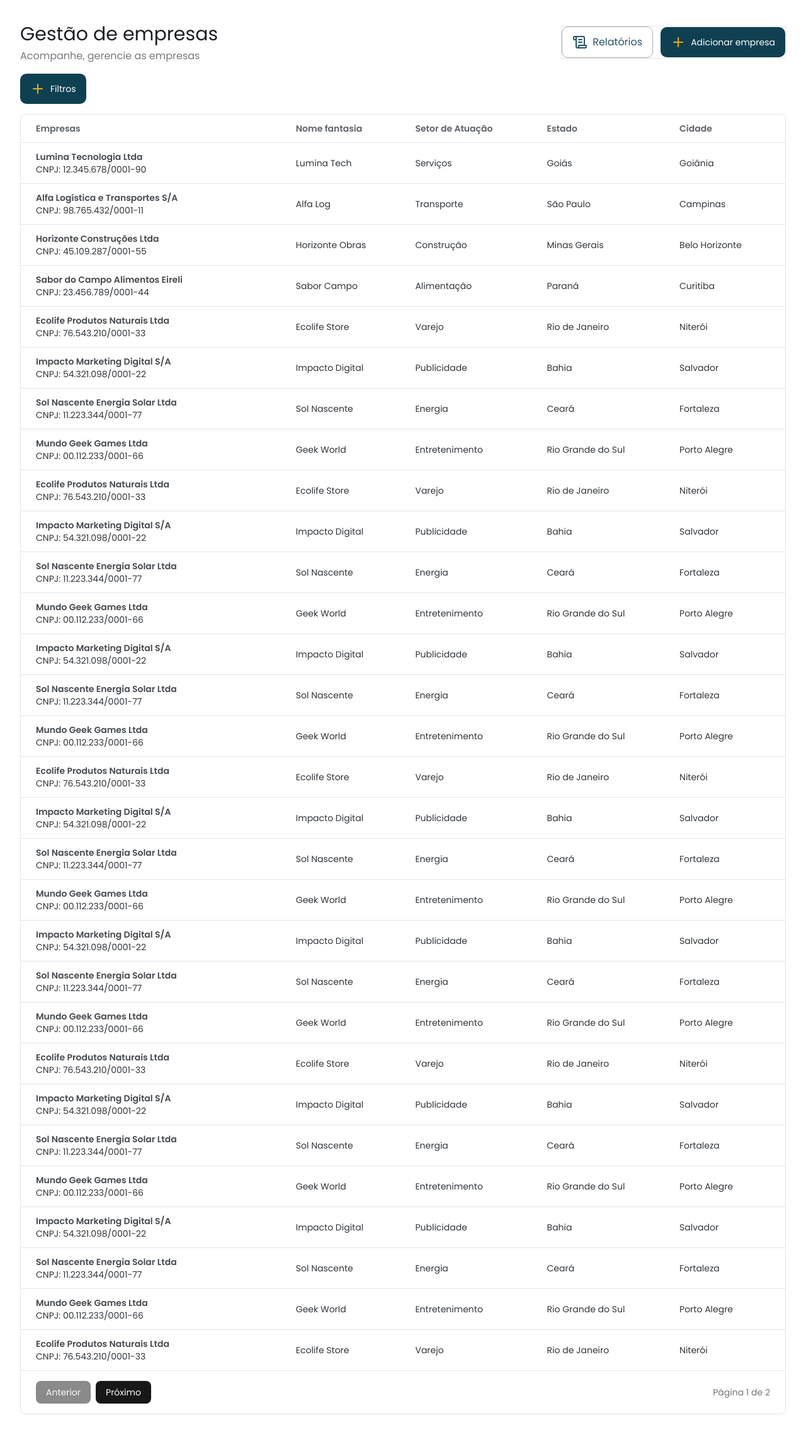
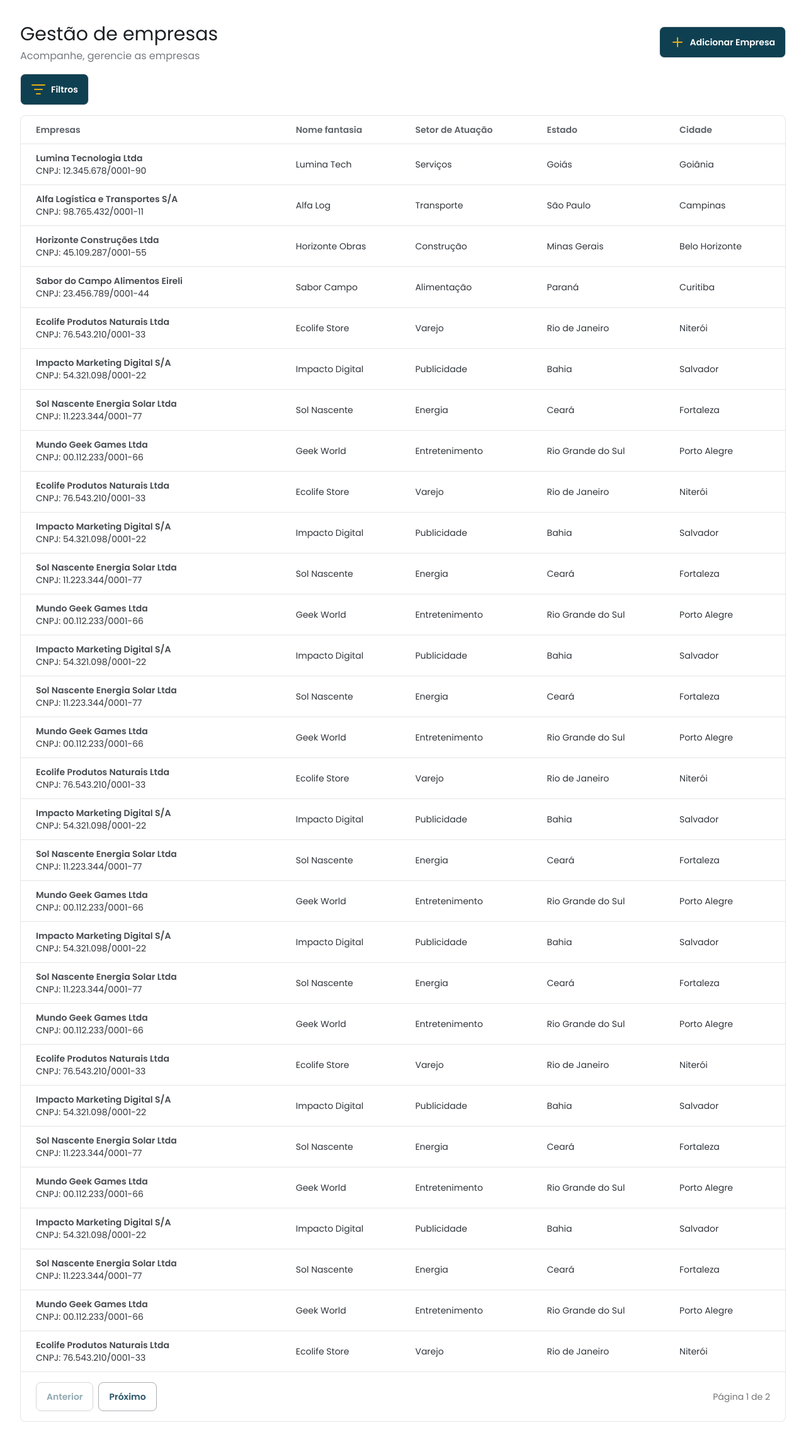
Before and after one commit to otimizesolutions/valor-judicial-frontend, a Next.js app: page /companies in a window 1280 px wide. Shown: the whole page at 63% size. Built offline with nearby package versions, Linux system fonts and the light colour scheme.

Commit message:
feat: using styles of button in shadcn component and deleting old buttons

```diff
--- a/src/app/(private)/companies/page.tsx
+++ b/src/app/(private)/companies/page.tsx
@@ -1,10 +1,7 @@
-import { AddButton } from "@/components/add-button";
-import { Button } from "@/components/button";
-import DataTableColumnsVisibilityDemo from "@/components/table-example";
+import { Button } from "@/components/ui/button";
 import { TableObjects } from "@/app/(private)/companies/components/table-objects";
-import { ScrollTextIcon } from "lucide-react";
+import { PlusIcon, ListFilterIcon } from "lucide-react";
 import Link from "next/link";
-import StickyHeaderTableDemo from "./components/table-test";
 
 export default function Companies(){
   return (
@@ -15,16 +12,12 @@
           <h2 className="subtitle">Acompanhe, gerencie as empresas</h2>
         </header>
 
-        <nav className=" centered gap-3 border">
-          <Button className="border border-gray-300 centered gap-2">
-            <ScrollTextIcon className="text-blue-500"/>
-            <p className="text-blue-500">Relatórios</p>
+        <Link href={'/dashboard'}>
+          <Button variant="secondary" size="default">
+            <PlusIcon />
+            <p>Adicionar Empresa</p>
           </Button>
-          {/* Testing */}
-          <Link href={'/dashboard'}>
-            <AddButton name="Adicionar empresa"/>
-          </Link>
-        </nav>
+        </Link>
 
       </div>
 
@@ -32,7 +25,10 @@
       {/* Table section */}
       <section className="mt-4">
         <div className="mb-4">
-          <AddButton name={"Filtros"} />
+          <Button variant={"secondary"}>
+            <ListFilterIcon />
+            Filtros
+          </Button>
         </div>
         <TableObjects />
         {/* <StickyHeaderTableDemo /> */}
--- a/src/app/(private)/dashboard/components/header.tsx
+++ b/src/app/(private)/dashboard/components/header.tsx
@@ -1,6 +1,5 @@
-import { AddButton } from "@/components/add-button";
-import { Button } from "@/components/button";
-import { ScrollTextIcon, UserRoundSearchIcon } from "lucide-react";
+import { PlusIcon, ScrollTextIcon, UserRoundSearchIcon } from "lucide-react";
+import { Button } from "@/components/ui/button";
 
 export function Header(){
   return (
@@ -10,17 +9,20 @@
         <h2 className="subtitle">Acompanhe, gerencie seus clientes e processos.</h2>
       </div>
       <nav className=" centered gap-3">
-        <Button className="border border-gray-300 centered gap-2">
-          <ScrollTextIcon className="text-blue-500"/>
-          <p className="text-blue-500">Relatórios</p>
+        <Button>
+          <ScrollTextIcon />
+          <p >Relatórios</p>
         </Button>
 
-        <Button className="border border-gray-300 centered gap-2">
-          <UserRoundSearchIcon className="text-blue-500"/>
-          <p className="text-blue-500">Consultar</p>
+        <Button>
+          <UserRoundSearchIcon />
+          <p>Consultar</p>
         </Button>
 
-        <AddButton name="Novo processo"/>
+        <Button variant={"secondary"}>
+          <PlusIcon />
+          <p>Novo Processo</p>
+        </Button>
       </nav>
     </header>
   )
--- a/src/app/auth/sign-in/components/login-form.tsx
+++ b/src/app/auth/sign-in/components/login-form.tsx
@@ -72,9 +72,8 @@
         <div className="flex flex-col items-center">
           <Button
             type="submit"
-            variant="default"
+            variant="secondary"
             disabled={loginMutation.isPending}
-            className="cursor-pointer w-full bg-blue-600 py-5 "
           >
             {loginMutation.isPending ? "Signing in..." : "Sign In"}
           </Button>
--- a/src/components/add-button.tsx
+++ /dev/null
@@ -1,19 +0,0 @@
-import { Button } from "./button";
-import { PlusIcon } from "lucide-react"
-
-
-interface AddButtonProps {
-  name: string,
-  //Teria que pensar em como seria feito para adicionar outras propriedades
-  // Exemplo: Href e onSubmit.
-}
-
-
-export function AddButton({name}: AddButtonProps){
-  return (
-    <Button className="centered gap-2 bg-blue-600 text-white text-sm">
-      <PlusIcon className="text-yellow-300" />
-      {name}
-    </Button>
-  )
-}
--- a/src/components/button.tsx
+++ /dev/null
@@ -1,7 +0,0 @@
-export function Button({children, className}){
-  return (
-    <button className={`px-4 py-3 rounded-lg hover:cursor-pointer ${className}`}>
-      {children}
-    </button>
-  )
-}
--- a/src/components/ui/button.tsx
+++ b/src/components/ui/button.tsx
@@ -5,23 +5,23 @@
 import { cn } from "@/lib/utils"
 
 const buttonVariants = cva(
-  "inline-flex items-center justify-center gap-2 whitespace-nowrap rounded-md text-sm font-medium transition-all disabled:pointer-events-none disabled:opacity-50 [&_svg]:pointer-events-none [&_svg:not([class*='size-'])]:size-4 shrink-0 [&_svg]:shrink-0 outline-none focus-visible:border-ring focus-visible:ring-ring/50 focus-visible:ring-[3px] aria-invalid:ring-destructive/20 dark:aria-invalid:ring-destructive/40 aria-invalid:border-destructive",
+  "inline-flex items-center justify-center gap-2 whitespace-nowrap rounded-md text-sm font-medium transition-all disabled:pointer-events-none disabled:opacity-50 [&_svg]:pointer-events-none [&_svg:not([class*='size-'])]:size-6 shrink-0 [&_svg]:shrink-0 outline-none focus-visible:border-ring focus-visible:ring-ring/50 focus-visible:ring-[3px] aria-invalid:ring-destructive/20 dark:aria-invalid:ring-destructive/40 aria-invalid:border-destructive border-1 font-semibold",
   {
     variants: {
       variant: {
-        default: "bg-primary text-primary-foreground hover:bg-primary/90",
-        destructive:
-          "bg-destructive text-white hover:bg-destructive/90 focus-visible:ring-destructive/20 dark:focus-visible:ring-destructive/40 dark:bg-destructive/60",
-        outline:
-          "border bg-background shadow-xs hover:bg-accent hover:text-accent-foreground dark:bg-input/30 dark:border-input dark:hover:bg-input/50",
+        default: "bg-white text-blue-500 border-gray-300 hover:bg-gray-100",
         secondary:
-          "bg-secondary text-secondary-foreground hover:bg-secondary/80",
-        ghost:
-          "hover:bg-accent hover:text-accent-foreground dark:hover:bg-accent/50",
-        link: "text-primary underline-offset-4 hover:underline",
+          "bg-blue-600 text-white [&>svg]:text-yellow-300 hover:opacity-90",
+        // destructive:
+        //   "bg-destructive text-white hover:bg-destructive/90 focus-visible:ring-destructive/20 dark:focus-visible:ring-destructive/40 dark:bg-destructive/60",
+        // outline:
+        //   "border bg-background shadow-xs hover:bg-accent hover:text-accent-foreground dark:bg-input/30 dark:border-input dark:hover:bg-input/50",
+        // ghost:
+        //   "hover:bg-accent hover:text-accent-foreground dark:hover:bg-accent/50",
+        // link: "text-primary underline-offset-4 hover:underline",
       },
       size: {
-        default: "h-9 px-4 py-2 has-[>svg]:px-3",
+        default: "px-4 py-3",
         sm: "h-8 rounded-md gap-1.5 px-3 has-[>svg]:px-2.5",
         lg: "h-10 rounded-md px-6 has-[>svg]:px-4",
         icon: "size-9",
```
